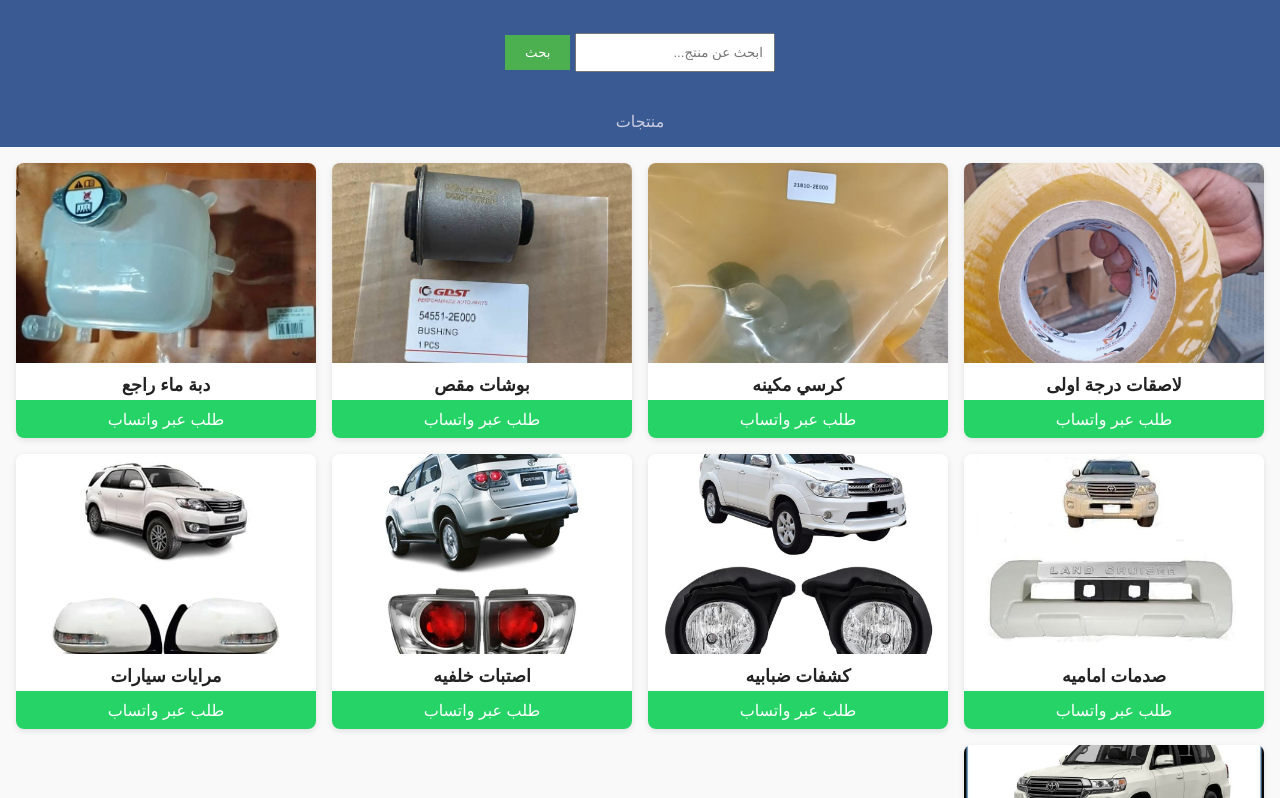
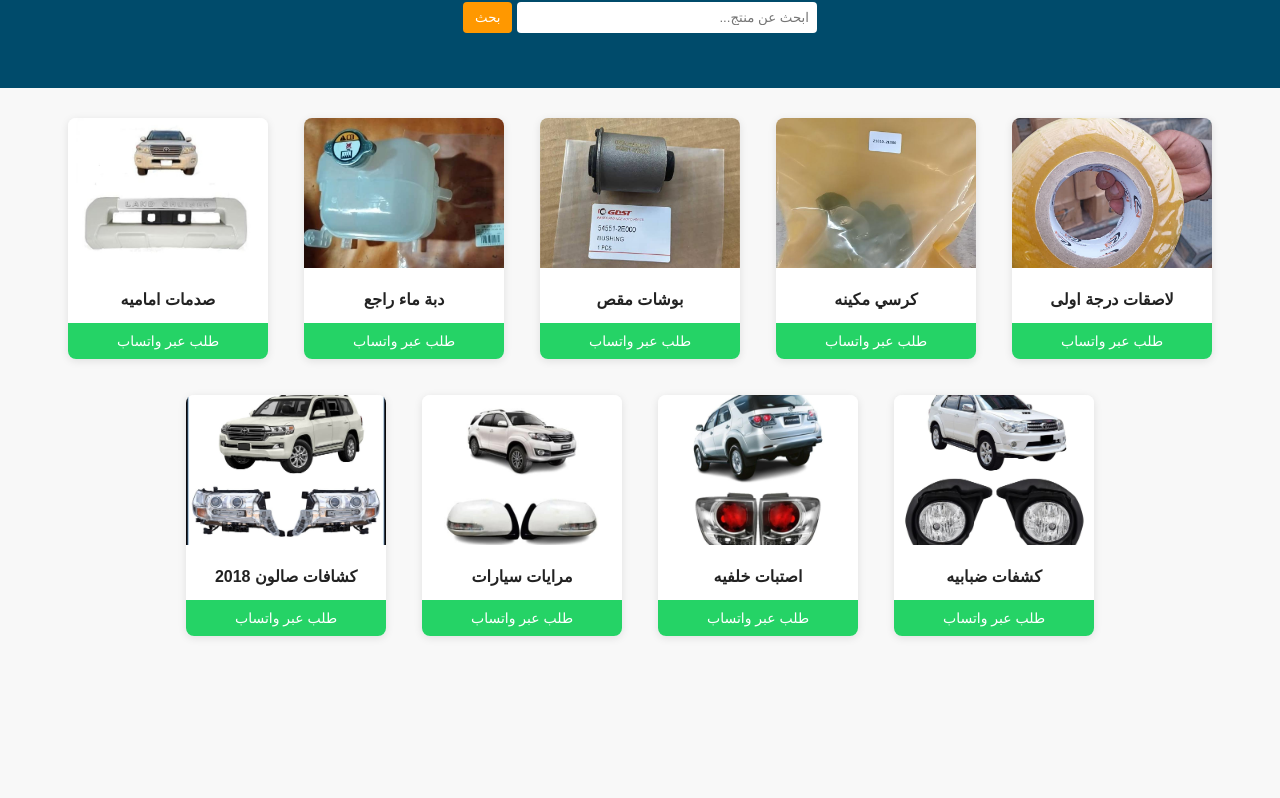
Before and after one commit to white48/white-, a plain HTML site: page index.html in a window 1280 px wide. Shown: the part 61-859 px from the top of the page. After the commit the page ends 800 px from the top, so only its background shows below. Drawn offline with Linux system fonts and the light colour scheme.

Commit message:
index.html

```diff
--- a/index.html
+++ b/index.html
@@ -1,171 +1,146 @@
 <!DOCTYPE html>
 <html lang="ar" dir="rtl">
-<head> <meta charset="UTF-8">
-  <title>النبيل للتجارة  و الاستيراد</title>
+<head>
+  <meta charset="UTF-8">
+  <title>النبيل للتجارة والاستيراد</title>
   <meta name="viewport" content="width=device-width, initial-scale=1">
   <link rel="stylesheet" href="style.css">
   <link rel="stylesheet" href="style1.css">
-
+  <style>
+    body {
+      font-family: Arial, sans-serif;
+      background-color: #f8f8f8;
+      margin: 0;
+      padding: 0;
+    }
+    header {
+      background-color: #004b6b;
+      color: white;
+      padding: 15px;
+      text-align: center;
+      position: sticky;
+      top: 0;
+      z-index: 1000;
+    }
+    .search-container {
+      margin-top: 10px;
+    }
+    .search-container input {
+      padding: 8px;
+      width: 60%;
+      max-width: 300px;
+      border: none;
+      border-radius: 4px;
+    }
+    .search-container button {
+      padding: 8px 12px;
+      border: none;
+      background-color: #ff9800;
+      color: white;
+      border-radius: 4px;
+      cursor: pointer;
+    }
+    #products-container {
+      display: flex;
+      flex-wrap: wrap;
+      justify-content: center;
+      padding: 20px;
+    }
+    .card {
+      background-color: white;
+      border-radius: 8px;
+      box-shadow: 0 2px 8px rgba(0,0,0,0.1);
+      margin: 10px;
+      width: 200px;
+      text-align: center;
+      overflow: hidden;
+      transition: transform 0.2s;
+    }
+    .card:hover {
+      transform: scale(1.03);
+    }
+    .card img {
+      width: 100%;
+      height: 150px;
+      object-fit: cover;
+    }
+    .card h2 {
+      font-size: 16px;
+      padding: 10px 5px;
+    }
+    .order-btn {
+      background-color: #25d366;
+      color: white;
+      border: none;
+      padding: 10px;
+      width: 100%;
+      cursor: pointer;
+      font-size: 14px;
+    }
+    .order-btn:hover {
+      background-color: #1ebe5d;
+    }
+  </style>
 </head>
 <body>
+
 <header>
-
-      <h1>النبيل للتجارةوالاستيراد</h1>
-
+  <h1>النبيل للتجارة والاستيراد</h1>
   <div class="search-container">
     <input type="text" id="searchInput" placeholder="ابحث عن منتج...">
     <button onclick="searchProduct()">بحث</button>
   </div>
+</header>
 
-    <a>منتجات</a>
-</header>
-<main id="products-container">
+<main id="products-container"></main>
 
-</main>
 <script>
-    const sellerNumber ='967771166259';
-    const products=[
+  const sellerNumber = '967771166259';
 
-
-      {
-        name: 'لاصقات درجة اولى',
-        image: '1.jpg'
-
-
-
-
-
-      },
- {
-        name: 'كرسي مكينه ',
-        price: 60,
-        image: '2.jpg'
-
-
-
-
-
-      },
-       {
-        name: 'بوشات مقص  ',
-        price: 60,
-        image: '3.jpg'
-
-
-
-
-
-      },
-       {
-        name: 'دبة ماء راجع ',
-        price: 60,
-        image: '4.jpg'
-
-
-
-
-
-      },
-       {
-        name: ' صدمات اماميه',
-        price: 60,
-        image: '5.jpg'
-
-
-
-
-
-      },
-       {
-        name: 'كشفات ضبابيه ',
-        price: 60,
-        image: '6.jpg'
-
-
-
-
-
-      },
-       {
-        name: 'اصتبات خلفيه ',
-        price: 60,
-        image: '7.jpg'
-
-
-
-
-
-      },
-       {
-        name: ' مرايات سيارات',
-        price: 60,
-        image: '8.jpg'
-
-
-
-
-
-      },
-       {
-        name: 'كشافات صالون 2018 ',
-        price: 60,
-        image: '9.jpg'
-
-
-
-
-
-      },
-
-
+  const products = [
+    { name: 'لاصقات درجة اولى', image: '1.jpg' },
+    { name: 'كرسي مكينه', image: '2.jpg' },
+    { name: 'بوشات مقص', image: '3.jpg' },
+    { name: 'دبة ماء راجع', image: '4.jpg' },
+    { name: 'صدمات اماميه', image: '5.jpg' },
+    { name: 'كشفات ضبابيه', image: '6.jpg' },
+    { name: 'اصتبات خلفيه', image: '7.jpg' },
+    { name: 'مرايات سيارات', image: '8.jpg' },
+    { name: 'كشافات صالون 2018', image: '9.jpg' },
   ];
 
+  const container = document.getElementById('products-container');
 
-
-
-
-    const container = document.getElementById('products-container');
   products.forEach(prod => {
     const card = document.createElement('div');
     card.className = 'card';
     card.innerHTML = `
       <img src="${prod.image}" alt="${prod.name}">
       <h2>${prod.name}</h2>
-        <button class="order-btn" data-name="${prod.name}"  data-img="${prod.image}">
-          طلب عبر واتساب
-        </button>
+      <button class="order-btn" data-name="${prod.name}" data-img="${prod.image}">طلب عبر واتساب</button>
     `;
     container.appendChild(card);
   });
 
-
-
-
-
-
-
-
-
-
-
-
-
-
-
-
-
   document.addEventListener('click', e => {
     if (e.target.classList.contains('order-btn')) {
-        const { name, price, img } = e.target.dataset;
-        const text = `مرحبًا، أرغب بطلب المنتج التالي:%0Aالاسم: ${name}%0Aالسعر: ${price} ريال`;
-        window.open(`https://wa.me/${sellerNumber}?text=${text}`, '_blank');
+      const name = e.target.dataset.name;
+      const img = e.target.dataset.img;
+      const imgUrl = location.href + img;
+      const message = `مرحبًا، أرغب بطلب المنتج التالي:%0Aالاسم: ${name}%0Aرابط الصورة: ${imgUrl}`;
+      window.open(`https://wa.me/${sellerNumber}?text=${message}`, '_blank');
     }
   });
+
+  function searchProduct() {
+    const input = document.getElementById('searchInput').value.toLowerCase();
+    const cards = document.querySelectorAll('.card');
+    cards.forEach(card => {
+      const name = card.querySelector('h2').innerText.toLowerCase();
+      card.style.display = name.includes(input) ? 'block' : 'none';
+    });
+  }
 </script>
 
 </body>
-
-
-
-
 </html>
```
Lines whose indentation alone changed are shown as unchanged.
